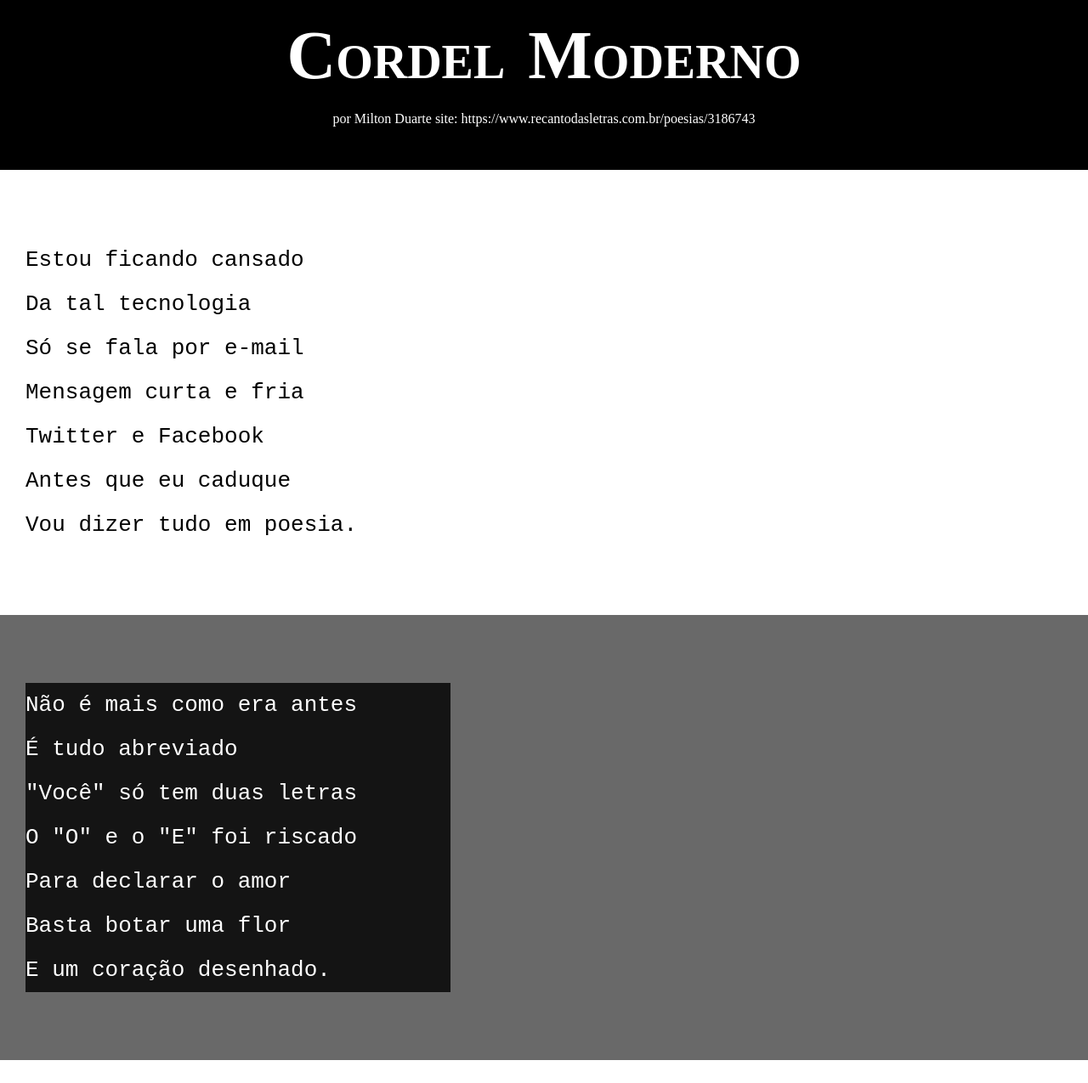
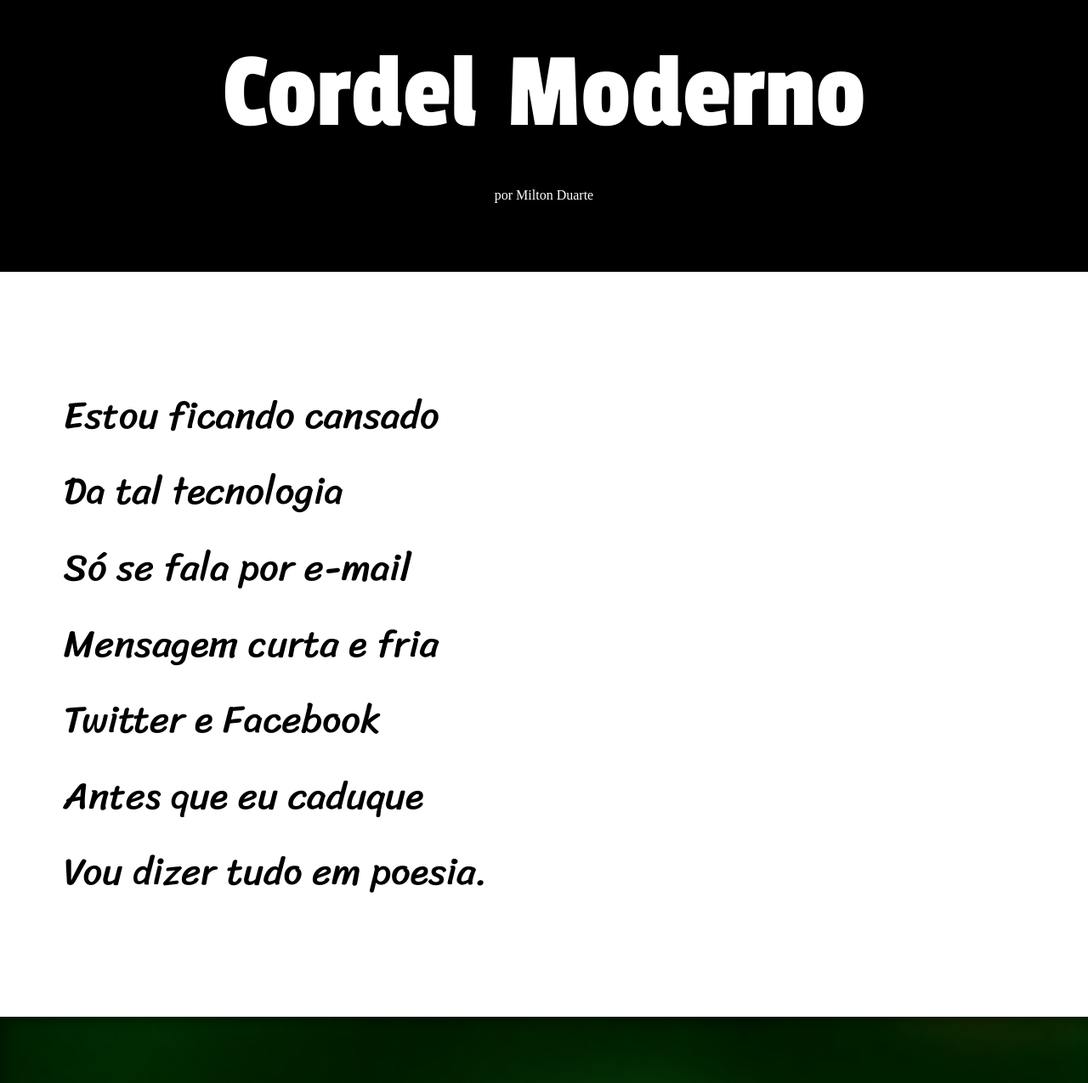
Before and after one commit to luacastro/html-css, a plain HTML site: page desafios/cordel/index.html in a window 1280 px wide. Shown: the top 1275 px of the page at 85% size. Drawn offline with Linux system fonts and the light colour scheme.

Commit message:
att 17.08

```diff
--- a/desafios/cordel/index.html
+++ b/desafios/cordel/index.html
@@ -14,9 +14,7 @@
         <a
           href="https://www.recantodasletras.com.br/poesias/3186743"
           target="_blank"
-          >Milton Duarte</a
-        >
-        site: https://www.recantodasletras.com.br/poesias/3186743
+          >Milton Duarte</a>
       </p>
     </header>
     <main>
@@ -31,7 +29,7 @@
           Vou dizer tudo em poesia. <br>
         </p>
       </section>
-      <section class="img">
+      <section class="img" id="img01">
         <p>
           Não é mais como era antes  <br>
           É tudo abreviado  <br>
@@ -62,7 +60,7 @@
           Decifre esse rabisco. <br />
         </p>
       </section>
-      <section class="img">
+      <section class="img" id="img02">
         <p>
           Tenho saudade das cartas <br />
           Escritas com a própria mão <br />
--- a/desafios/cordel/style.css
+++ b/desafios/cordel/style.css
@@ -1,9 +1,24 @@
+@charset "UTF-8";
+@import url('https://fonts.googleapis.com/css2?family=Passion+One&display=swap');
+@import url('https://fonts.googleapis.com/css2?family=Sriracha&display=swap');
 *{
     margin: 0;
     padding: 0;
 }
+
+:root{
+    ---fonte1 : Verdana, Geneva, Tahoma, sans-serif;
+    ---fonte2: "Passion One", sans-serif;
+    ---fonte3:"Sriracha", cursive;
+}
+
+.passion-one-regular {
+    font-family: "Passion One", sans-serif;
+    font-weight: 400;
+    font-style: normal;
+  }
 header{
-    height: 200px;
+    height: 40vh;
     width: 100%;
     background-color: black;
     margin: none;
@@ -11,11 +26,12 @@ header{
     color: white;
 }
 h1{
-    font-size: 5em;
-    font-variant: small-caps;
-    font-weight: bold;
-    word-spacing: 7px;
-    padding: 20px;
+    font-size: 10vw;
+    font-family: var(---fonte2);
+    font-weight: 400;
+    font-style: normal;
+    word-spacing: 9px;
+    padding: 40px;
 }
 a{
     color: inherit;
@@ -24,26 +40,43 @@ a{
 a:hover{
     text-decoration: underline;
 }
-footer{
-    background-color: black;
-    padding: 20px;
-}
 section{
-    font-size: 2em;
+    font-size: 3.5vw;
     padding-bottom: 10vh;
     padding-top: 10vh;
     padding-left: 30px;
     line-height: 2em;
-    font-family: monospace;
+    font-family: var(---fonte3);
     text-decoration: wavy;
+}
+section > p {
+    padding: 1em;
 }
 .img{
     background-color: rgb(105, 105, 105);
+    box-shadow: inset 5px 5px 16px rgba(0, 0, 0, 0.418);
+    background-attachment: fixed;
 }
 .img p {
     background-color: rgba(0, 0, 0, 0.808);
-    width: 500px;
+    display: inline-block;
+    padding: 10px;
     color: white;
+
+}
+#img01{
+    background-image: url(imagens/background001.jpg);
+    background-position: right center;
+    background-size: cover;
+}
+#img02{
+    background-image: url(imagens/background002.jpg);
+    background-position: right center;
+    background-size: cover;
+}
+footer{
+    background-color: black;
+    padding: 20px;
 }
 .credito{
     color: white;
```
